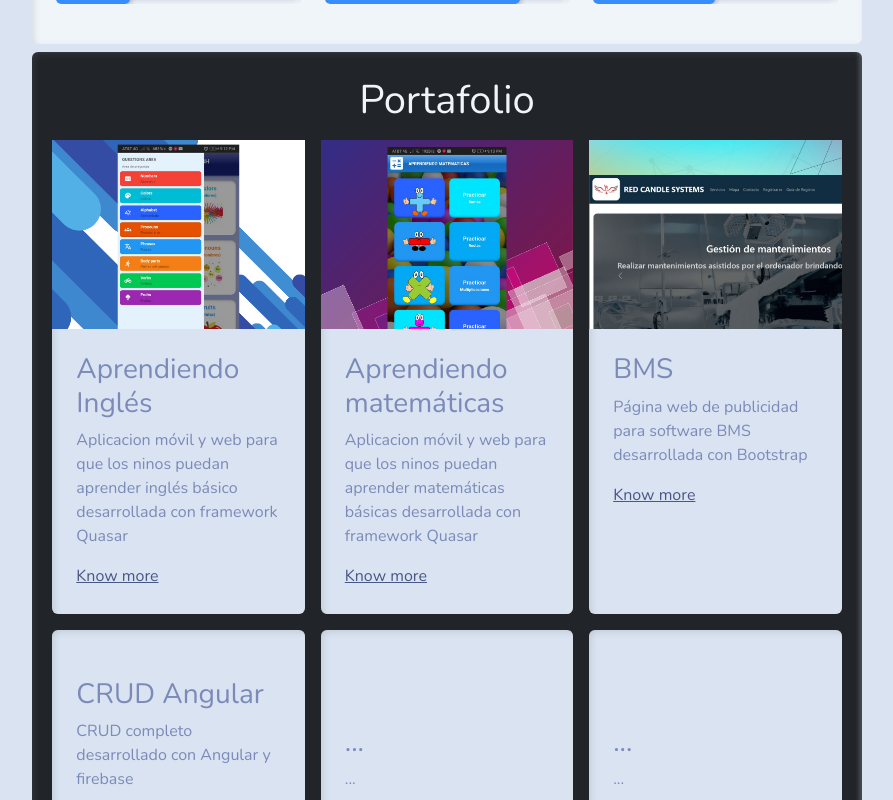
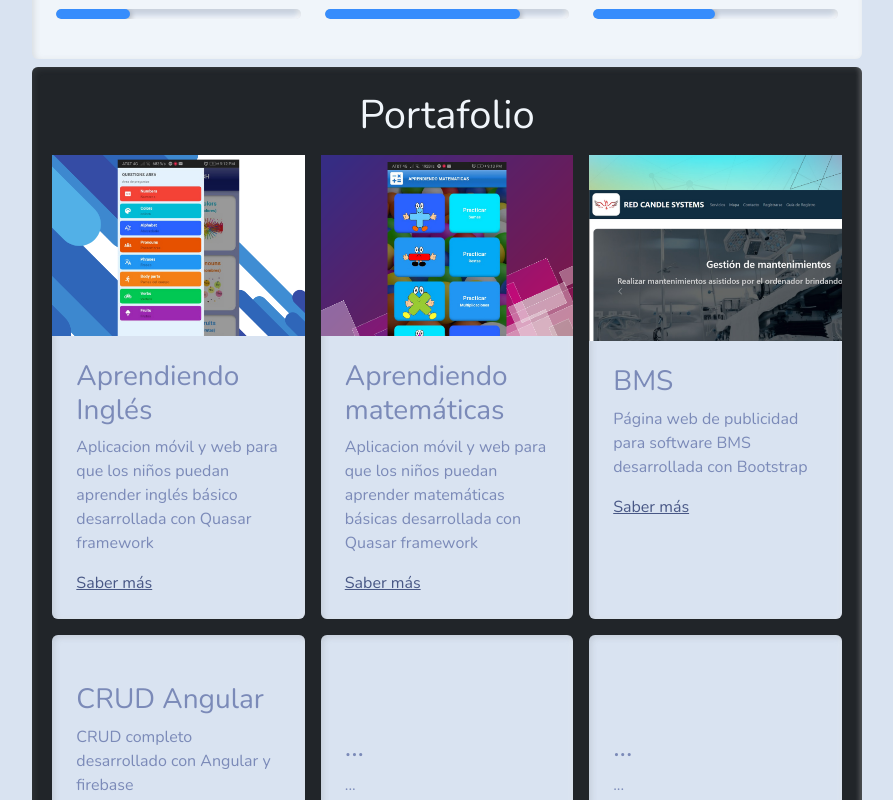
Before and after one commit to VictorMany/portfolio, a Next.js app: page / in a window 1280 px wide. Shown: the part 1340-2140 px from the top of the page, without its empty margins (193-1086 px from the left). Built offline with nearby package versions, Linux system fonts and the light colour scheme; a small style sheet from the web is missing.

Commit message:
size card

```diff
--- a/global.css
+++ b/global.css
@@ -1,6 +1,11 @@
 .overflow {
     height: 40%;
     overflow: hidden;
+}
+
+.card-body {
+    height: auto;
+
 }
 
 body,
@@ -28,9 +33,25 @@ div#__next>div {
     background-color: red;
 }
 
+.height-card {
+    max-height: 480px;
+}
+
 /* Estilos móvil/celular */
 @media all and (min-width: 701px) {
     .pad {
         padding-left: 0rem;
     }
+
 }
+
+@media all and (max-width: 701px) {
+    .height-card {
+        max-height: 500px;
+    }
+
+    .overflow {
+        height: 50%;
+        overflow: hidden;
+    }
+}
--- a/pages/index.js
+++ b/pages/index.js
@@ -11,7 +11,7 @@ const Index = () => (
             <div className="col-md-12 col-12">
                 <div className="card card-body bg-secondary bg-dark text-light">
                     <div className="row">
-                        <div className="col-md-3">
+                        <div className="col-md-3 p-3">
                             <img width="100%" src="/foto.png" alt="" />
                         </div>
                         <div className="col-md-9">
@@ -172,8 +172,8 @@ const Index = () => (
                             </h1>
                         </div>
                         {
-                            projects.map(({ name, image, description }, i) => (
-                                <div className="col-md-4 p-2" key={i} style={{ maxHeight: 490 }}>
+                            projects.map(({ name, image, description, link }, i) => (
+                                <div className="col-md-4 p-2 height-card" key={i}>
                                     <div className="card h-100">
                                         <div className="overflow">
                                             <img src={`/${image}`} alt="" className="card-img-top" />
@@ -181,7 +181,7 @@ const Index = () => (
                                         <div className="card-body">
                                             <h3>{name}</h3>
                                             <p>{description}</p>
-                                            <a href="#!">Know more</a>
+                                            <a href={link} target='_blank'>Saber más</a>
                                         </div>
                                     </div>
                                 </div>
--- a/profile.js
+++ b/profile.js
@@ -54,20 +54,24 @@ export const experiences = [{
 
 export const projects = [{
     name: 'Aprendiendo Inglés',
-    description: 'Aplicacion móvil y web para que los ninos puedan aprender inglés básico desarrollada con framework Quasar',
-    image: 'le.png'
+    description: 'Aplicacion móvil y web para que los niños puedan aprender inglés básico desarrollada con Quasar framework',
+    image: 'le.png',
+    link: 'https://victormany.github.io/LearningEnglish/dist/spa/#/'
 }, {
     name: 'Aprendiendo matemáticas',
-    description: 'Aplicacion móvil y web para que los ninos puedan aprender matemáticas básicas desarrollada con framework Quasar',
-    image: 'mat.png'
+    description: 'Aplicacion móvil y web para que los niños puedan aprender matemáticas básicas desarrollada con Quasar framework',
+    image: 'mat.png',
+    link: 'https://victormany.github.io/servicio_becario_math_app/dist/spa/#/'
 }, {
     name: 'BMS',
     description: 'Página web de publicidad para software BMS desarrollada con Bootstrap',
-    image: 'bms.png'
+    image: 'bms.png',
+    link: 'https://victormany.github.io/PracticaGeoVictorFuentes/practica1.html#contact'
 }, {
     name: 'CRUD Angular',
     description: 'CRUD completo desarrollado con Angular y firebase',
-    image: ''
+    image: '',
+    link: 'https://google-news-angular.vercel.app/news/today'
 }, {
     name: '...',
     description: '...',
```
